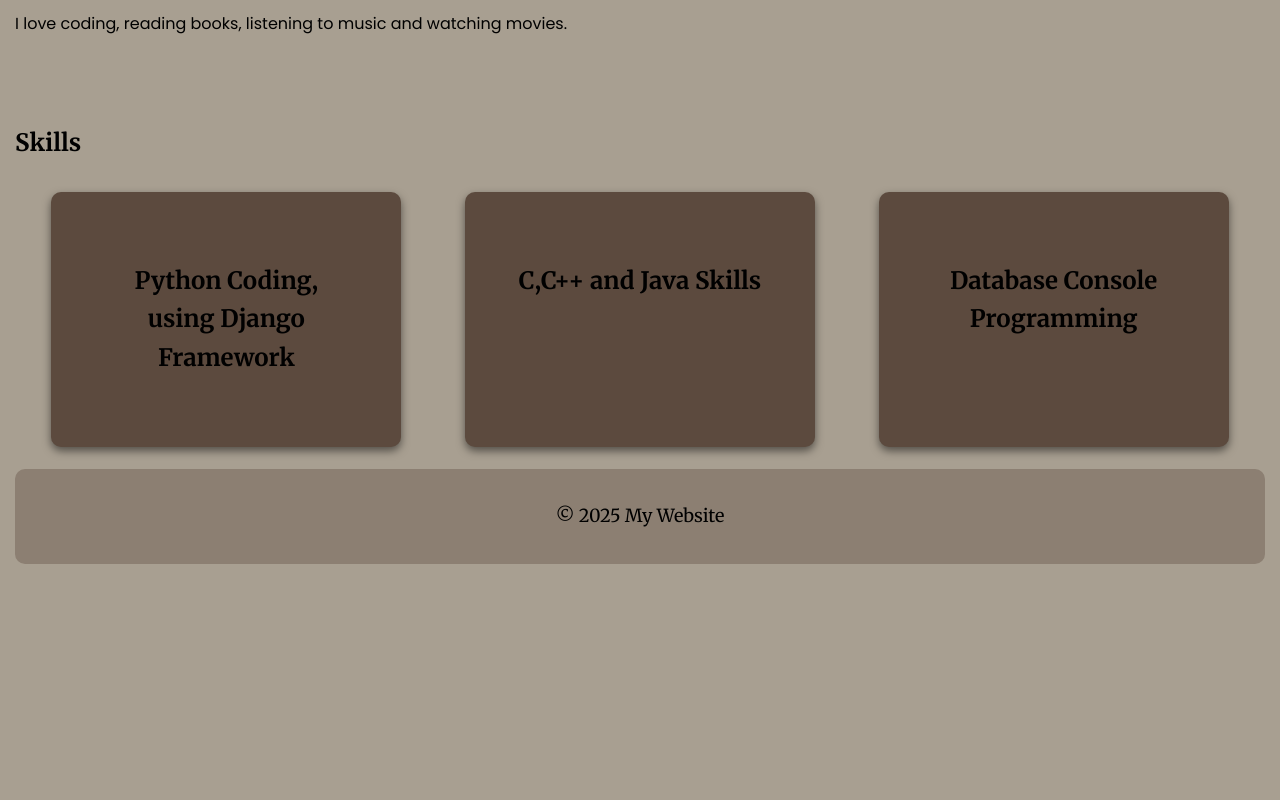
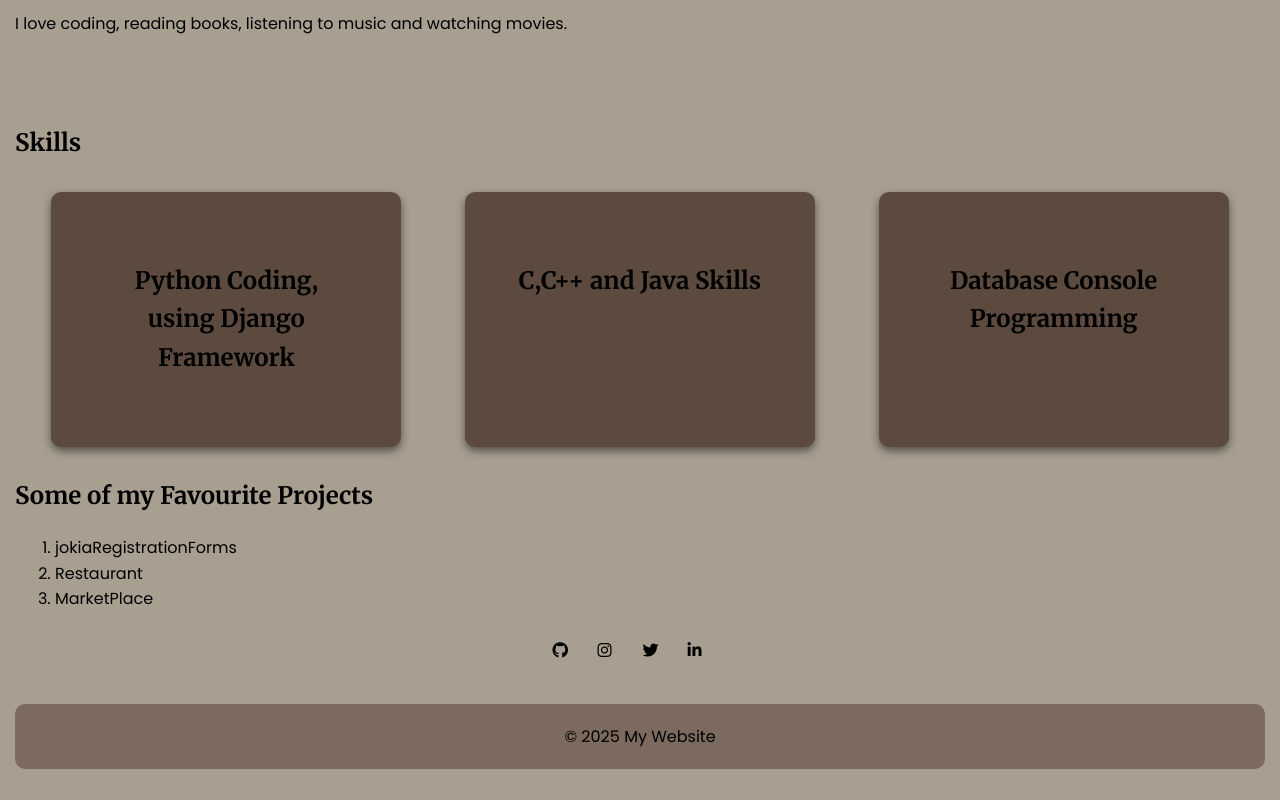
Before and after one commit to GloriaNdagire/Personal-Website, a plain HTML site: page index.html in a window 1280 px wide. Shown: the part 897-1697 px from the top of the page. Before the commit the page ends 1476 px from the top, so only its background shows below. Drawn offline with Linux system fonts and the light colour scheme.

Commit message:
Added some new features and made the page interactive

```diff
--- a/index.html
+++ b/index.html
@@ -4,6 +4,7 @@
         <meta http-equiv="X-UA-Compatible" content="IE=edge">
         <meta name="viewport" content="width=device-width, initial-scale=1.0">
         <link rel="stylesheet" href="style.css">
+        <link rel="stylesheet" href="https://cdnjs.cloudflare.com/ajax/libs/font-awesome/6.4.0/css/all.min.css">
         <title>Home Page</title>
     </head>
     <body>
@@ -48,12 +49,34 @@
                 <div class="four"><h2>Database Console Programming</h2></div>
               </div>
             </section>
+<h2>Some of my Favourite Projects</h2>
+<ol>
+<li> <a href = "https://gloriandagire.github.io/jokiaRegistration/" class="six">jokiaRegistrationForms</a></li>
+<li><a href = "https://gloriandagire.github.io/restaurant/" class="six">Restaurant</a></li>
+<li><a href = "https://gloriandagire.github.io/restaurant/" class="six">MarketPlace</a></li>
+</ol>
+</main>
 
-        </main>
-        <footer>
-            <div class="five">
-            <p>&copy; 2025 My Website</p>
-            </div>
-        </footer>
+<footer>
+
+<div class="socials" aria-label="Social links">
+    <a class="social" href="https://github.com/dashboard" target="_blank" rel="noopener noreferrer" aria-label="Facebook — opens in new tab">
+        <i class="fab fa-github" aria-hidden="true"></i>
+    </a>
+    <a class="social" href="https://www.instagram.com/glo.__ry.__yah_/" target="_blank" rel="noopener noreferrer" aria-label="Instagram — opens in new tab">
+        <i class="fab fa-instagram" aria-hidden="true"></i>
+    </a>
+    <a class="social" href="https://twitter.com/your-page" target="_blank" rel="noopener noreferrer" aria-label="Twitter — opens in new tab">
+        <i class="fab fa-twitter" aria-hidden="true"></i>
+    </a>
+    <a class="social" href="https://www.linkedin.com/in/gloria-ndagire-827975340/" target="_blank" rel="noopener noreferrer" aria-label="LinkedIn — opens in new tab">
+        <i class="fab fa-linkedin-in" aria-hidden="true"></i>
+    </a>
+</div>
+<p class="footer">&copy; 2025 My Website</p>
+</footer>
+
+
+
     </body>
 </html>
--- a/style.css
+++ b/style.css
@@ -90,3 +90,31 @@ h2:hover {
     border-radius: 10px;
     transition: all 0.2s ease;
 }
+.six {
+    text-decoration: none;
+    color: inherit;
+
+}
+.footer {
+    text-align: center;
+    padding: 20px;
+    background-color: #7B6A5D;
+    border-radius: 10px;
+}
+.socials {
+    display: flex;
+    gap: 5px;
+    justify-content: center;
+    padding: 10px;
+}
+.social {
+    width: 40px;
+    height: 40px;
+    border-radius: 50%;
+    background: trasnparent;
+    color: inherit;
+    transition: transform 200ms ease;
+}
+.social:hover {
+    transform: translateY(5px);
+}
```
